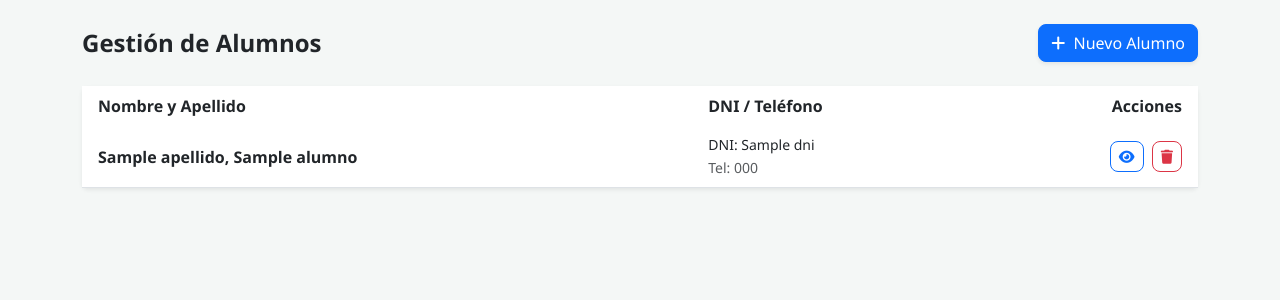
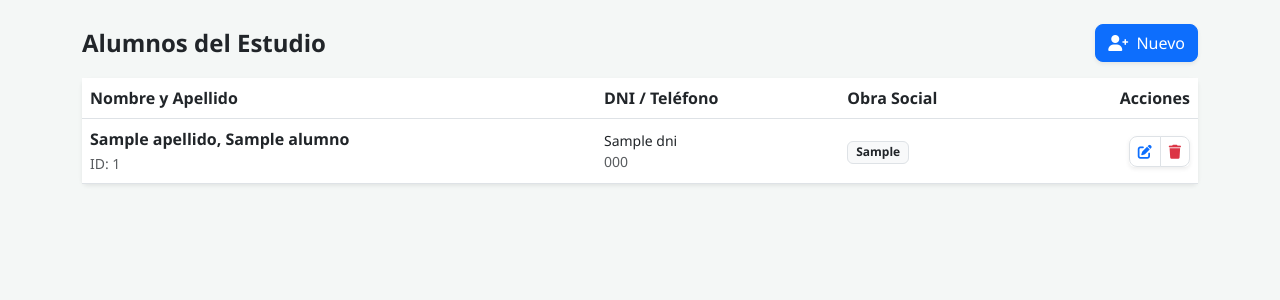
Before and after one commit to Pastormerlo/pilates-sistema, a Flask app: page /alumnos in a window 1280 px wide. Shown: the part 56-356 px from the top of the page. Run offline with Flask 3, Linux system fonts and the light colour scheme; the visitor is signed in with stand-in values (Sample User, id 1); a database or web service that is not in the repository returns one stand-in record (values such as "Sample title"); some libraries are stand-ins or nearby versions.

Commit message:
Add files via upload

```diff
--- a/templates/alumnos.html
+++ b/templates/alumnos.html
@@ -1,116 +1,112 @@
 {% extends 'layout.html' %}
 {% block content %}
-<div class="d-flex justify-content-between align-items-center mb-4">
-    <h4 class="fw-bold mb-0">Gestión de Alumnos</h4>
-    <button class="btn btn-primary shadow-sm" data-bs-toggle="modal" data-bs-target="#modalAlumno">
-        <i class="fas fa-plus me-1"></i> <span class="d-none d-md-inline">Nuevo Alumno</span>
+<div class="d-flex justify-content-between align-items-center mb-3">
+    <h4 class="fw-bold mb-0 text-dark">Alumnos del Estudio</h4>
+    <button class="btn btn-primary shadow-sm" data-bs-toggle="modal" data-bs-target="#modalNuevo">
+        <i class="fas fa-user-plus me-1"></i> Nuevo
     </button>
 </div>
 
 <div class="card border-0 shadow-sm">
-    <div class="card-body p-0">
     <div class="table-responsive">
         <table class="table table-hover align-middle mb-0">
             <thead class="bg-light">
                 <tr>
-                        <th class="border-0 px-3">Nombre y Apellido</th>
-                        <th class="border-0 d-none d-md-table-cell">DNI / Teléfono</th>
-                        <th class="border-0 text-end px-3">Acciones</th>
+                    <th>Nombre y Apellido</th>
+                    <th>DNI / Teléfono</th>
+                    <th>Obra Social</th>
+                    <th class="text-end">Acciones</th>
                 </tr>
             </thead>
             <tbody>
                 {% for a in alumnos %}
                 <tr>
-                        <td class="px-3">
-                            <span class="fw-bold d-block">{{ a.apellido }}, {{ a.nombre }}</span>
-                            <small class="text-muted d-md-none">{{ a.telefono }}</small>
+                    <td>
+                        <div class="fw-bold text-dark">{{ a.apellido }}, {{ a.nombre }}</div>
+                        <small class="text-muted">ID: {{ a.id }}</small>
                     </td>
-                        <td class="d-none d-md-table-cell">
-                            <span class="small d-block">DNI: {{ a.dni or '-' }}</span>
-                            <span class="small text-muted">Tel: {{ a.telefono or '-' }}</span>
+                    <td>
+                        <div class="small">{{ a.dni or '---' }}</div>
+                        <div class="small text-muted">{{ a.telefono or '---' }}</div>
                     </td>
-                        <td class="text-end px-3">
-                            <button class="btn btn-sm btn-outline-primary me-1" onclick="verFicha('{{ a.id }}')">
-                                <i class="fas fa-eye"></i>
+                    <td><span class="badge bg-light text-dark border">{{ a.obra_social or '---' }}</span></td>
+                    <td class="text-end">
+                        <div class="btn-group shadow-sm">
+                            <button class="btn btn-white btn-sm border" data-bs-toggle="modal" data-bs-target="#modalEdit{{ a.id }}">
+                                <i class="fas fa-edit text-primary"></i>
                             </button>
-                            <a href="/eliminar_alumno/{{ a.id }}" class="btn btn-sm btn-outline-danger" onclick="return confirm('¿Eliminar alumno?')">
-                                <i class="fas fa-trash"></i>
+                            <a href="/eliminar_alumno/{{ a.id }}" class="btn btn-white btn-sm border" onclick="return confirm('¿Borrar definitivamente?')">
+                                <i class="fas fa-trash text-danger"></i>
                             </a>
+                        </div>
                     </td>
                 </tr>
+
+                <div class="modal fade" id="modalEdit{{ a.id }}" tabindex="-1">
+                    <div class="modal-dialog modal-lg modal-dialog-centered">
+                        <div class="modal-content border-0">
+                            <form action="/editar_alumno/{{ a.id }}" method="POST">
+                                <div class="modal-header bg-primary text-white py-2">
+                                    <h6 class="modal-title fw-bold">Editar Alumno: {{ a.apellido }}</h6>
+                                    <button type="button" class="btn-close btn-close-white" data-bs-dismiss="modal"></button>
+                                </div>
+                                <div class="modal-body p-4">
+                                    <div class="row g-3">
+                                        <div class="col-md-6"><label class="small fw-bold">Nombre</label><input type="text" name="nombre" class="form-control" value="{{ a.nombre }}" required></div>
+                                        <div class="col-md-6"><label class="small fw-bold">Apellido</label><input type="text" name="apellido" class="form-control" value="{{ a.apellido }}" required></div>
+                                        <div class="col-md-4"><label class="small fw-bold">DNI</label><input type="text" name="dni" class="form-control" value="{{ a.dni }}"></div>
+                                        <div class="col-md-4"><label class="small fw-bold">Teléfono</label><input type="text" name="telefono" class="form-control" value="{{ a.telefono }}"></div>
+                                        <div class="col-md-4"><label class="small fw-bold">Emergencias</label><input type="text" name="contacto_emergencia" class="form-control" value="{{ a.contacto_emergencia }}"></div>
+                                        <div class="col-md-12"><label class="small fw-bold">Domicilio</label><input type="text" name="domicilio" class="form-control" value="{{ a.domicilio }}"></div>
+                                        <div class="col-md-4"><label class="small fw-bold">Nacimiento</label><input type="date" name="fecha_nacimiento" class="form-control" value="{{ a.fecha_nacimiento }}"></div>
+                                        <div class="col-md-4"><label class="small fw-bold">Peso (kg)</label><input type="number" step="0.1" name="peso" class="form-control" value="{{ a.peso }}"></div>
+                                        <div class="col-md-4"><label class="small fw-bold">Altura (cm)</label><input type="number" name="altura" class="form-control" value="{{ a.altura }}"></div>
+                                        <div class="col-md-6"><label class="small fw-bold">Patologías / Cirugías</label><textarea name="patologias_cirugias" class="form-control" rows="2">{{ a.patologias_cirugias }}</textarea></div>
+                                        <div class="col-md-6"><label class="small fw-bold">Observaciones</label><textarea name="observaciones" class="form-control" rows="2">{{ a.observaciones }}</textarea></div>
+                                        <div class="col-md-6"><label class="small fw-bold">Obra Social</label><input type="text" name="obra_social" class="form-control" value="{{ a.obra_social }}"></div>
+                                        <div class="col-md-6"><label class="small fw-bold">Médico Cabecera</label><input type="text" name="medico_cabecera" class="form-control" value="{{ a.medico_cabecera }}"></div>
+                                    </div>
+                                </div>
+                                <div class="modal-footer border-0">
+                                    <button type="submit" class="btn btn-primary w-100 fw-bold">GUARDAR CAMBIOS</button>
+                                </div>
+                            </form>
+                        </div>
+                    </div>
+                </div>
                 {% endfor %}
             </tbody>
         </table>
     </div>
 </div>
-</div>
 
-<div class="modal fade" id="modalAlumno" tabindex="-1">
-    <div class="modal-dialog modal-lg">
+<div class="modal fade" id="modalNuevo" tabindex="-1">
+    <div class="modal-dialog modal-lg modal-dialog-centered">
         <div class="modal-content border-0">
             <form action="/agregar_alumno" method="POST">
-                <div class="modal-header bg-dark text-white">
-                    <h5 class="modal-title fw-bold">Ficha Médica / Nuevo Alumno</h5>
+                <div class="modal-header bg-dark text-white py-2">
+                    <h6 class="modal-title fw-bold">Registrar Nuevo Alumno</h6>
                     <button type="button" class="btn-close btn-close-white" data-bs-dismiss="modal"></button>
                 </div>
                 <div class="modal-body p-4">
                     <div class="row g-3">
-                        <div class="col-md-6">
-                            <label class="form-label small fw-bold">Nombre</label>
-                            <input type="text" name="nombre" class="form-control" required>
-                        </div>
-                        <div class="col-md-6">
-                            <label class="form-label small fw-bold">Apellido</label>
-                            <input type="text" name="apellido" class="form-control" required>
-                        </div>
-                        <div class="col-md-4">
-                            <label class="form-label small fw-bold">DNI</label>
-                            <input type="text" name="dni" class="form-control">
-                        </div>
-                        <div class="col-md-4">
-                            <label class="form-label small fw-bold">Teléfono</label>
-                            <input type="text" name="telefono" class="form-control">
-                        </div>
-                        <div class="col-md-4">
-                            <label class="form-label small fw-bold">Fecha Nac.</label>
-                            <input type="date" name="fecha_nacimiento" class="form-control">
-                        </div>
-                        <div class="col-12">
-                            <label class="form-label small fw-bold">Domicilio</label>
-                            <input type="text" name="domicilio" class="form-control">
-                        </div>
-                        <div class="col-md-6">
-                            <label class="form-label small fw-bold">Contacto Emergencia</label>
-                            <input type="text" name="contacto_emergencia" class="form-control">
-                        </div>
-                        <div class="col-md-3">
-                            <label class="form-label small fw-bold">Peso (kg)</label>
-                            <input type="text" name="peso" class="form-control">
-                        </div>
-                        <div class="col-md-3">
-                            <label class="form-label small fw-bold">Altura (cm)</label>
-                            <input type="text" name="altura" class="form-control">
-                        </div>
-                        <div class="col-12">
-                            <label class="form-label small fw-bold">Patologías / Cirugías</label>
-                            <textarea name="patologias_cirugias" class="form-control" rows="2"></textarea>
-                        </div>
-                        <div class="col-md-6">
-                            <label class="form-label small fw-bold">Obra Social</label>
-                            <input type="text" name="obra_social" class="form-control">
-                        </div>
-                        <div class="col-md-6">
-                            <label class="form-label small fw-bold">Médico Cabecera</label>
-                            <input type="text" name="medico_cabecera" class="form-control">
-                        </div>
-                        <div class="col-12">
-                            <label class="form-label small fw-bold">Observaciones Generales</label>
-                            <textarea name="observaciones" class="form-control" rows="2"></textarea>
-                        </div>
+                        <div class="col-md-6"><label class="small fw-bold">Nombre</label><input type="text" name="nombre" class="form-control" required></div>
+                        <div class="col-md-6"><label class="small fw-bold">Apellido</label><input type="text" name="apellido" class="form-control" required></div>
+                        <div class="col-md-4"><label class="small fw-bold">DNI</label><input type="text" name="dni" class="form-control"></div>
+                        <div class="col-md-4"><label class="small fw-bold">Teléfono</label><input type="text" name="telefono" class="form-control"></div>
+                        <div class="col-md-4"><label class="small fw-bold">Emergencias</label><input type="text" name="contacto_emergencia" class="form-control"></div>
+                        <div class="col-md-12"><label class="small fw-bold">Domicilio</label><input type="text" name="domicilio" class="form-control"></div>
+                        <div class="col-md-4"><label class="small fw-bold">Nacimiento</label><input type="date" name="fecha_nacimiento" class="form-control"></div>
+                        <div class="col-md-4"><label class="small fw-bold">Peso</label><input type="number" step="0.1" name="peso" class="form-control"></div>
+                        <div class="col-md-4"><label class="small fw-bold">Altura</label><input type="number" name="altura" class="form-control"></div>
+                        <div class="col-md-6"><label class="small fw-bold">Patologías</label><textarea name="patologias_cirugias" class="form-control" rows="2"></textarea></div>
+                        <div class="col-md-6"><label class="small fw-bold">Observaciones</label><textarea name="observaciones" class="form-control" rows="2"></textarea></div>
+                        <div class="col-md-6"><label class="small fw-bold">Obra Social</label><input type="text" name="obra_social" class="form-control"></div>
+                        <div class="col-md-6"><label class="small fw-bold">Médico</label><input type="text" name="medico_cabecera" class="form-control"></div>
                     </div>
                 </div>
                 <div class="modal-footer border-0">
-                    <button type="submit" class="btn btn-primary w-100 py-2 fw-bold">GUARDAR ALUMNO</button>
+                    <button type="submit" class="btn btn-dark w-100 fw-bold">CARGAR FICHA</button>
                 </div>
             </form>
         </div>
```
Lines whose indentation alone changed are shown as unchanged.
